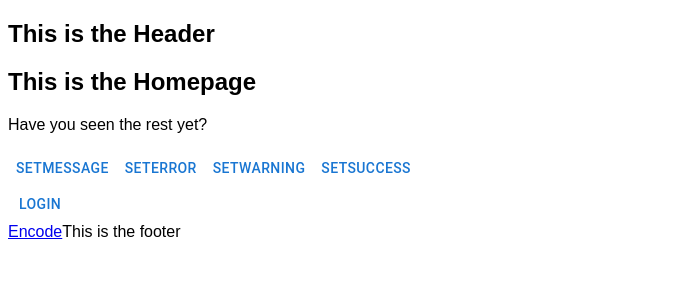
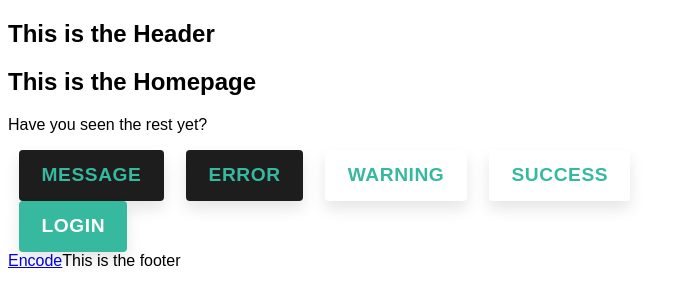
Before and after one commit to IndyBoss/Stega, a React (Create React App) app: page / in a window 1280 px wide. Shown: the top 304 px of the page, without its empty margins (0-683 px from the left). Built offline with nearby package versions, Linux system fonts and the light colour scheme.

Commit message:
First styling init

```diff
--- a/src/Home/Home.jsx
+++ b/src/Home/Home.jsx
@@ -20,12 +20,17 @@ export default function Home() {
       <div>
         <h2>This is the Homepage</h2>
         <p>Have you seen the rest yet?</p>
-        <Button onClick={() => setMessage("setMessage")}>setMessage</Button>
-        <Button onClick={() => setError("setError")}>setError</Button>
-        <Button onClick={() => setWarning("setWarning")}>setWarning</Button>
-        <Button onClick={() => setSuccess("setSuccess")}>setSuccess</Button>
+        <Button className="primary" onClick={() => setMessage("setMessage")}>
+          Message
+        </Button>
+        <Button className="primary" onClick={() => setError("setError")}>
+          Error
+        </Button>
+        <Button onClick={() => setWarning("setWarning")}>Warning</Button>
+        <Button onClick={() => setSuccess("setSuccess")}>Success</Button>
         <div>
           <Button
+            className="secondary"
             onClick={() =>
               loginFunc("indy.bosschem@gmail.com", "FloepieDoepie10")
             }
--- a/src/style.scss
+++ b/src/style.scss
@@ -1,7 +1,12 @@
+$pri: #1d1d1d;
+$sec: #36b99e;
+
+$prilight: #303030;
+$seclight: rgba(58, 187, 161, 0.705);
+
 // Montserrat weight: Use a value from 100 to 900
-
 * {
-  font-family: "Montserrat", sans-serif;
+  font-family: "Montserrat", sans-serif !important;
   font-optical-sizing: auto;
   font-style: normal;
 }
@@ -56,3 +61,47 @@
     }
   }
 }
+
+// BUTTON
+.MuiButton-root {
+  font-weight: 700 !important;
+  font-size: 1.2rem !important;
+  padding: 0.5rem 1.4rem 0.6rem 1.4rem !important;
+  color: $sec !important;
+  margin: 0 0.7rem !important;
+  box-shadow: 0px 8px 15px rgba(0, 0, 0, 0.1);
+  &.Mui-disabled {
+    color: $prilight !important;
+  }
+  .MuiTouchRipple-root {
+    color: $sec !important;
+  }
+
+  &:hover {
+    background-color: white;
+  }
+
+  &.primary {
+    color: $sec !important;
+    background-color: $pri !important;
+    &.Mui-disabled {
+      color: $prilight !important;
+    }
+
+    .MuiTouchRipple-root {
+      color: $sec !important;
+    }
+  }
+
+  &.secondary {
+    color: white !important;
+    background-color: $sec !important;
+    &.Mui-disabled {
+      color: $seclight !important;
+    }
+
+    .MuiTouchRipple-root {
+      color: $pri !important;
+    }
+  }
+}
```
Also changed, not shown: 1 other file (tests, documents, lock files or other folders).
